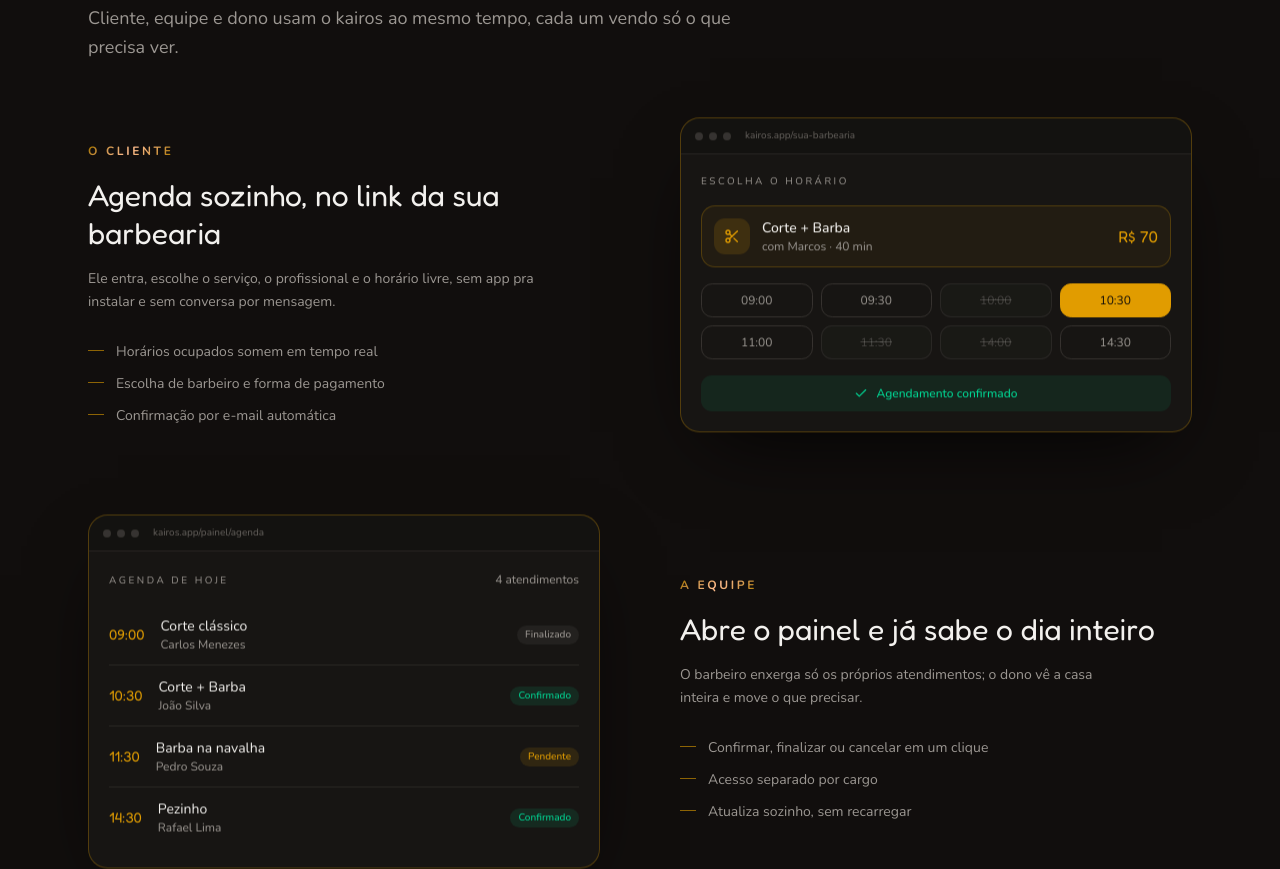
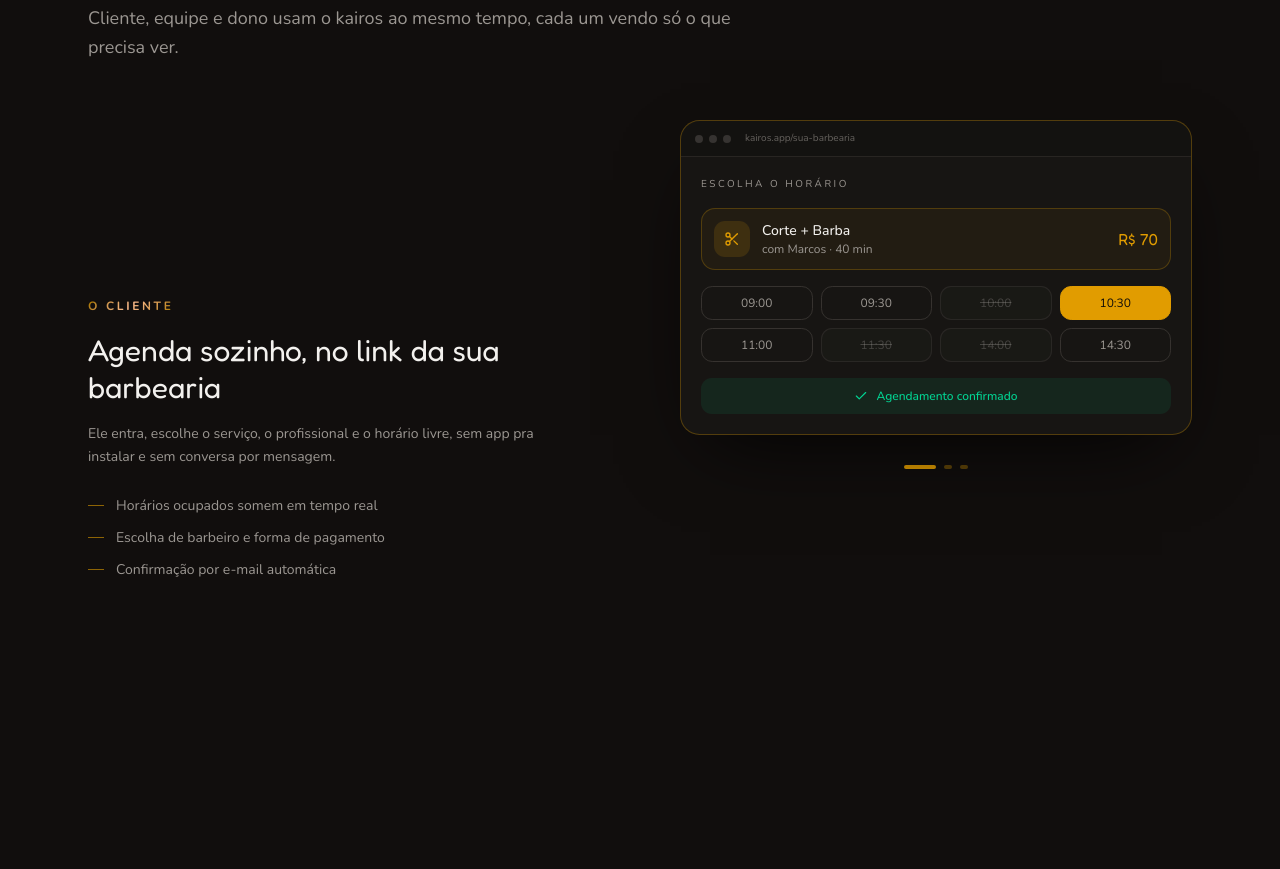
Before and after one commit to joaobatis1a/kairos, a Next.js app: page / in a window 1280 px wide. Shown: the part 2680-3549 px from the top of the page. Built offline with nearby package versions, Linux system fonts and the light colour scheme.

Commit message:
feat(landing): secao do sistema com palco fixo que troca o mockup a cada ponto de vista

```diff
--- a/components/landing/sistema-section.tsx
+++ b/components/landing/sistema-section.tsx
@@ -1,7 +1,7 @@
 "use client"
 
-import { useRef } from "react"
-import { motion, useScroll, useTransform } from "framer-motion"
+import { useEffect, useRef, useState } from "react"
+import { AnimatePresence, motion, useScroll, useTransform } from "framer-motion"
 import { Reveal, TextReveal, Eyebrow } from "@/components/landing/reveal"
 import { MockupAgendamento, MockupAgenda, MockupNumeros } from "@/components/landing/sistema-mockups"
 import { cn } from "@/lib/utils"
@@ -49,6 +49,100 @@ const BLOCOS = [
   },
 ]
 
+function Texto({ b }: { b: (typeof BLOCOS)[number] }) {
+  return (
+    <div className="text-sm">
+      <span className="texto-dourado text-xs font-bold tracking-[0.22em] uppercase">{b.quem}</span>
+      <h3 className="mt-4 font-serif text-2xl leading-tight md:text-3xl">{b.titulo}</h3>
+      <p className="mt-4 max-w-md leading-relaxed text-muted-foreground">{b.texto}</p>
+      <ul className="mt-7 flex flex-col gap-3">
+        {b.itens.map((item) => (
+          <li key={item} className="flex items-start gap-3 text-muted-foreground">
+            <span className="mt-[0.6em] h-px w-4 shrink-0 bg-primary/60" aria-hidden />
+            {item}
+          </li>
+        ))}
+      </ul>
+    </div>
+  )
+}
+
+/**
+ * Desktop: o mockup fica fixo na tela enquanto o texto de cada ponto de
+ * vista rola ao lado; o mockup troca (fade + leve subida) quando o passo
+ * correspondente cruza o meio da tela. No celular a lista empilhada abaixo
+ * assume, porque sticky de meia tela não cabe.
+ */
+function PalcoSticky() {
+  const [ativo, setAtivo] = useState(0)
+  const passos = useRef<(HTMLDivElement | null)[]>([])
+
+  useEffect(() => {
+    const obs = new IntersectionObserver(
+      (entradas) => {
+        for (const e of entradas) {
+          if (e.isIntersecting) setAtivo(Number((e.target as HTMLElement).dataset.i))
+        }
+      },
+      { rootMargin: "-45% 0px -45% 0px" },
+    )
+    passos.current.forEach((el) => el && obs.observe(el))
+    return () => obs.disconnect()
+  }, [])
+
+  const Ativo = BLOCOS[ativo].Mockup
+
+  return (
+    <div className="mt-16 hidden grid-cols-2 gap-20 md:grid">
+      <div>
+        {BLOCOS.map((b, i) => (
+          <div
+            key={b.quem}
+            data-i={i}
+            ref={(el) => {
+              passos.current[i] = el
+            }}
+            className={cn(
+              "flex min-h-[78vh] items-center transition-opacity duration-500",
+              ativo === i ? "opacity-100" : "opacity-35",
+            )}
+          >
+            <Texto b={b} />
+          </div>
+        ))}
+      </div>
+
+      <div className="relative">
+        <div className="sticky top-[18vh] flex flex-col gap-6">
+          <AnimatePresence mode="wait">
+            <motion.div
+              key={ativo}
+              initial={{ opacity: 0, y: 24, scale: 0.97 }}
+              animate={{ opacity: 1, y: 0, scale: 1 }}
+              exit={{ opacity: 0, y: -16, scale: 0.98 }}
+              transition={{ duration: 0.45, ease: [0.16, 1, 0.3, 1] }}
+            >
+              <Ativo />
+            </motion.div>
+          </AnimatePresence>
+          {/* indicador dos 3 pontos de vista */}
+          <div className="flex items-center justify-center gap-2">
+            {BLOCOS.map((b, i) => (
+              <span
+                key={b.quem}
+                className={cn(
+                  "h-1 rounded-full bg-primary transition-all duration-500",
+                  ativo === i ? "w-8 opacity-100" : "w-2 opacity-30",
+                )}
+              />
+            ))}
+          </div>
+        </div>
+      </div>
+    </div>
+  )
+}
+
 export function SistemaSection() {
   return (
     <section id="sistema" className="relative scroll-mt-20 border-y border-border/60 bg-card/20 py-28 md:py-36">
@@ -68,7 +162,9 @@ export function SistemaSection() {
           </Reveal>
         </div>
 
-        <div className="mt-16 flex flex-col gap-16 md:gap-20">
+        <PalcoSticky />
+
+        <div className="mt-16 flex flex-col gap-16 md:hidden">
           {BLOCOS.map((b, i) => {
             const invertido = i % 2 === 1
             return (
```
